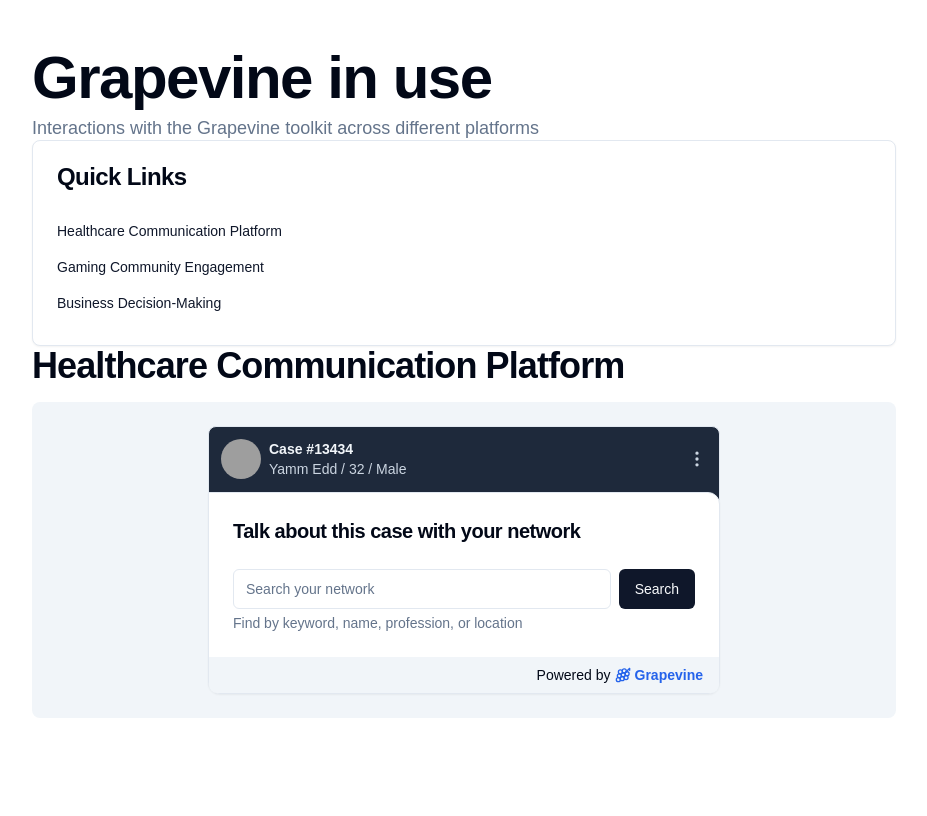
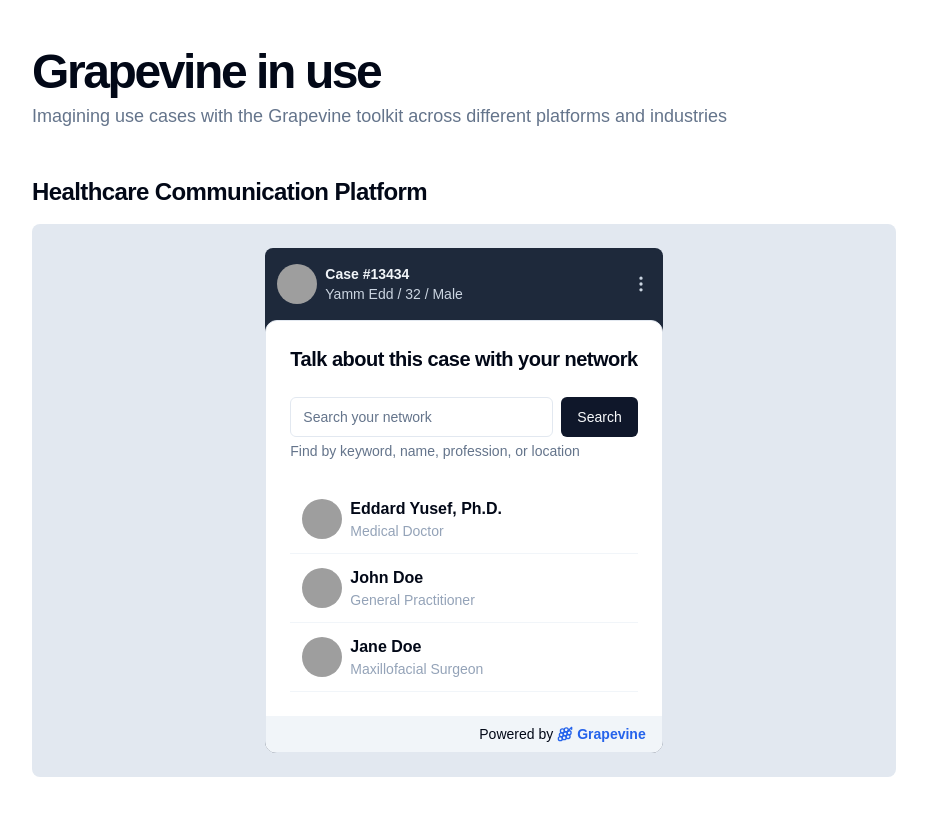
Before and after one commit to thebeyondr/grapevine, a Next.js app: page / in a window 1280 px wide. Shown: the top 816 px of the page, without its empty margins (176-1103 px from the left). Built offline with nearby package versions, Linux system fonts and the light colour scheme; grey boxes are pictures that could not be loaded.

Commit message:
refactor(healthcare-platform): :dizzy: Move healthcare-platform section to its own file, update animations

```diff
--- a/app/page.tsx
+++ b/app/page.tsx
@@ -1,15 +1,4 @@
-import { Avatar, AvatarFallback, AvatarImage } from "@/components/ui/avatar";
-import { Button } from "@/components/ui/button";
-import {
-  Card,
-  CardContent,
-  CardFooter,
-  CardHeader,
-  CardTitle,
-} from "@/components/ui/card";
-import { Input } from "@/components/ui/input";
-import { EllipsisVertical, Grape } from "lucide-react";
-import Link from "next/link";
+import HealthcarePlatform from "@/components/case-studies/healthcare-platform";
 
 const useCaseList = [
   {
@@ -36,17 +25,18 @@
   return (
     <main className="container mx-auto px-4 py-12 max-w-4xl">
       <section className="flex flex-col justify-center space-y-2">
-        <h1 className="text-4xl md:text-5xl lg:text-6xl font-semibold">
+        <h1 className="text-4xl md:text-5xl tracking-tighter font-semibold">
           Grapevine in use
         </h1>
         <p className="text-lg text-muted-foreground leading-6">
-          Interactions with the Grapevine toolkit across different platforms
+          Imagining use cases with the Grapevine toolkit across different
+          platforms and industries
         </p>
       </section>
 
-      <Card>
+      {/* <Card className="w-max">
         <CardHeader>
-          <CardTitle>Quick Links</CardTitle>
+          <CardTitle className="text-lg">Quick Links</CardTitle>
         </CardHeader>
         <CardContent>
           <ul>
@@ -64,60 +54,10 @@
             ))}
           </ul>
         </CardContent>
-      </Card>
+      </Card> */}
+      <div className="p-6"></div>
 
-      <article
-        className="flex flex-col space-y-4"
-        id="healthcare-communication-platform"
-      >
-        <h2 className="text-xl md:text-3xl lg:text-4xl font-bold">
-          Healthcare Communication Platform
-        </h2>
-        <div className="flex flex-col items-center justify-center bg-slate-100 rounded-lg px-2 py-6 md:px-6">
-          {/* Patient card */}
-          <div className="flex items-center justify-between md:max-w-lg px-3 pt-3 pb-5 bg-slate-800 text-slate-100 w-full border-[1.5px] border-slate-200 rounded-t-lg">
-            <div className="flex items-center space-x-2">
-              <Avatar>
-                <AvatarImage
-                  src="https://avatars.githubusercontent.com/u/36730035"
-                  alt="@shadcn"
-                />
-                <AvatarFallback>AA</AvatarFallback>
-              </Avatar>
-              <div className="flex flex-col">
-                <span className="text-sm font-semibold">Case #13434</span>
-                <span className="text-sm text-slate-300">
-                  Yamm Edd / 32 / Male
-                </span>
-              </div>
-            </div>
-            <EllipsisVertical className="text-slate-300" size={20} />
-          </div>
-          <Card className="w-full md:max-w-lg -mt-2 rounded-xl rounded-tl-none">
-            <CardHeader>
-              <CardTitle className="text-lg md:text-xl">
-                Talk about this case with your network
-              </CardTitle>
-            </CardHeader>
-            <CardContent>
-              <div className="flex items-center justify-between space-x-2">
-                <Input type="text" placeholder="Search your network" />
-                <Button variant="default">Search</Button>
-              </div>
-              <p className="text-sm text-slate-500 pt-1">
-                Find by keyword, name, profession, or location
-              </p>
-            </CardContent>
-            <CardFooter className="flex justify-end items-center bg-slate-100 overflow-clip py-2 px-4 rounded-b-lg text-sm">
-              Powered by{" "}
-              <Grape className="inline-block text-blue-600 ml-1" size={16} />
-              <span className="text-blue-600 ml-1 font-semibold">
-                Grapevine
-              </span>{" "}
-            </CardFooter>
-          </Card>
-        </div>
-      </article>
+      <HealthcarePlatform />
     </main>
   );
 }
--- /dev/null
+++ b/components/case-studies/healthcare-platform.tsx
@@ -0,0 +1,132 @@
+"use client";
+import { Avatar, AvatarImage, AvatarFallback } from "@/components/ui/avatar";
+import {
+  Card,
+  CardHeader,
+  CardContent,
+  CardFooter,
+  CardTitle,
+} from "@/components/ui/card";
+import { Input } from "@/components/ui/input";
+import { Button } from "@/components/ui/button";
+import { EllipsisVertical, Grape } from "lucide-react";
+import { motion } from "framer-motion";
+
+const medicalProfiles = [
+  {
+    name: "Eddard Yusef, Ph.D.",
+    profession: "Medical Doctor",
+    avatar: "https://avatars.githubusercontent.com/u/36730035",
+  },
+  {
+    name: "John Doe",
+    profession: "General Practitioner",
+    avatar: "https://avatars.githubusercontent.com/u/36730035",
+  },
+  {
+    name: "Jane Doe",
+    profession: "Maxillofacial Surgeon",
+    avatar: "https://avatars.githubusercontent.com/u/36730035",
+  },
+];
+
+const HealthcarePlatform = () => {
+  const baseDelay = 0.6;
+  const dynamicDelay = (impact: number) => baseDelay * impact;
+  return (
+    <article
+      className="flex flex-col space-y-4"
+      id="healthcare-communication-platform"
+    >
+      <h2 className="text-xl md:text-2xl font-semibold">
+        Healthcare Communication Platform
+      </h2>
+      <div className="flex flex-col items-center justify-center bg-slate-200 rounded-lg px-2 py-6 md:px-6">
+        <div className="bg-slate-800 text-slate-100 md:max-w-xl rounded-lg rounded-b-xl overflow-hidden border-none">
+          <div className="flex items-center justify-between px-3 py-4 w-full">
+            <div className="flex items-center space-x-2">
+              <Avatar>
+                <AvatarImage
+                  src="https://avatars.githubusercontent.com/u/36730035"
+                  alt="@shadcn"
+                />
+                <AvatarFallback>AA</AvatarFallback>
+              </Avatar>
+              <div className="flex flex-col">
+                <span className="text-sm font-semibold">Case #13434</span>
+                <span className="text-sm text-slate-300">
+                  Yamm Edd / 32 / Male
+                </span>
+              </div>
+            </div>
+            <EllipsisVertical className="text-slate-300" size={20} />
+          </div>
+          <Card className="w-full rounded-t-xl">
+            <CardHeader>
+              <CardTitle className="text-lg md:text-xl">
+                Talk about this case with your network
+              </CardTitle>
+            </CardHeader>
+            <CardContent>
+              <div className="flex items-center justify-between space-x-2">
+                <Input
+                  type="text"
+                  placeholder="Search your network"
+                  className="focus:outline-none focus:ring-[1.5px] focus:ring-slate-300 focus:ring-offset-1 transition-colors"
+                />
+                <Button variant="default">Search</Button>
+              </div>
+              <p className="text-sm text-slate-500 pt-1">
+                Find by keyword, name, profession, or location
+              </p>
+
+              <div className="p-3"></div>
+              <motion.ul layout>
+                {medicalProfiles.map((profile, index) => (
+                  <motion.li
+                    initial={{ height: 0, opacity: 0 }}
+                    animate={{
+                      height: "auto",
+                      opacity: 1,
+                      transition: {
+                        type: "spring",
+                        bounce: 0.2,
+                        opacity: { delay: dynamicDelay(0.05) },
+                      },
+                    }}
+                    className="relative hover:bg-slate-50 transition-colors cursor-pointer"
+                    key={index}
+                  >
+                    <div className="flex items-center space-x-2 border-b-[1.5px] border-slate-100 p-3">
+                      <Avatar className="h-10 w-10">
+                        <AvatarImage src={profile.avatar} alt={profile.name} />
+                        <AvatarFallback>{profile.name[0]}</AvatarFallback>
+                      </Avatar>
+                      <div className="flex flex-col">
+                        <span className="text-sm md:text-base font-semibold">
+                          {profile.name}
+                        </span>
+                        <span className="text-sm text-slate-400">
+                          {profile.profession}
+                        </span>
+                      </div>
+                    </div>
+                  </motion.li>
+                ))}
+              </motion.ul>
+            </CardContent>
+            <CardFooter className="flex justify-end items-center bg-slate-100 py-2 px-4 text-sm rounded-b-lg">
+              Powered by{" "}
+              <Grape className="inline-block text-blue-600 ml-1" size={16} />
+              <span className="text-blue-600 ml-1 font-semibold">
+                Grapevine
+              </span>{" "}
+            </CardFooter>
+          </Card>
+        </div>
+      </div>
+    </article>
+  );
+};
+
+export { HealthcarePlatform as default };
```
Also changed, not shown: 1 other file (tests, documents, lock files or other folders).
